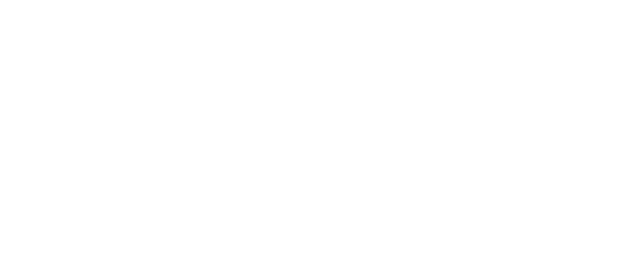
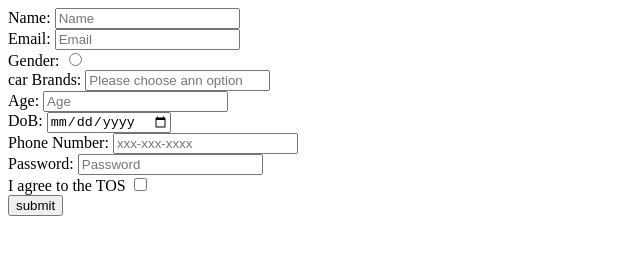
Before and after one commit to acciojob/signup-form-car-karthi5555, a website: page main.html in a window 1280 px wide. Shown: the whole page, without its empty margins (0-640 px from the left). Drawn offline with Linux system fonts and the light colour scheme.

Commit message:
created a submission

```diff
--- a/main.html
+++ b/main.html
@@ -10,6 +10,36 @@
 	<!-- the entire body must be written by student -->
     <script type="text/javascript" src="./script.js">
 </script>
+	<form method="post">
+		<label for="name">Name:</label>
+		<input type="text" id="name" required placeholder="Name">
+		<br>
+		<label for="email">Email:</label>
+		<input type="email" id="email" required placeholder="Email">
+		<br>
+		<label for="gender">Gender:</label>
+		<input type="radio" id="gender_m,gender_f" required>
+		<br>
+		<label for="cars">car Brands:</label>
+		<input type="select" id="cars" required placeholder="Please choose ann option">
+		<br>
+		<label for="age">Age:</label>
+		<input type="number" id="age" required placeholder="Age">
+		<br>
+		<label for="dob">DoB:</label>
+		<input type="date" id="dob" required>
+		<br>
+		<label for="tel">Phone Number:</label>
+		<input type="tel" id="tel" required="No" placeholder="xxx-xxx-xxxx">
+		<br>
+		<label for="password">Password:</label>
+		<input type="password" id="password" required placeholder="Password">
+		<br>
+		<label for="tos">I agree to the TOS</label>
+		<input type="checkbox" id="tos" required>
+		<br>
+		<button>submit</button>
+	</form>
 
 </body>
 
```
